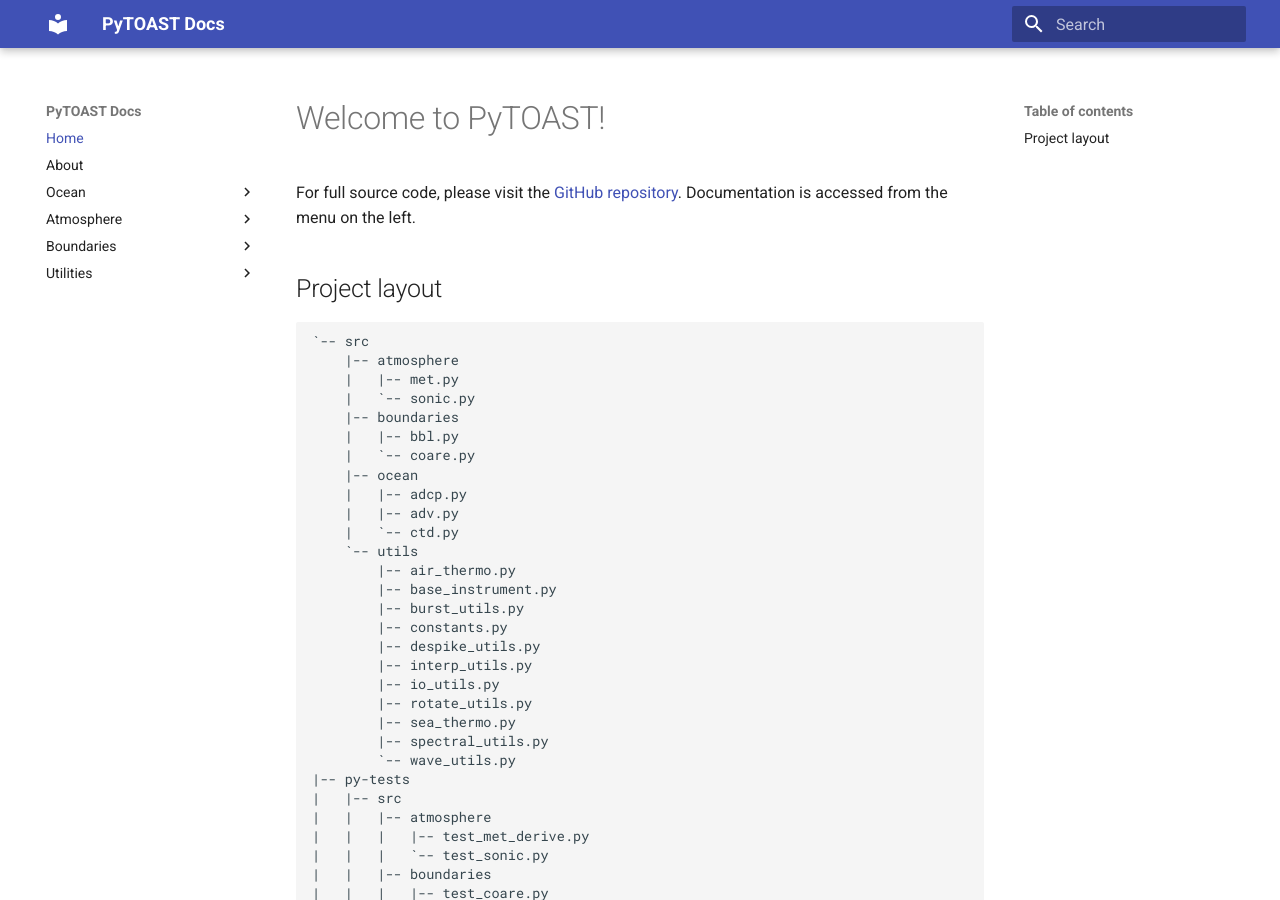
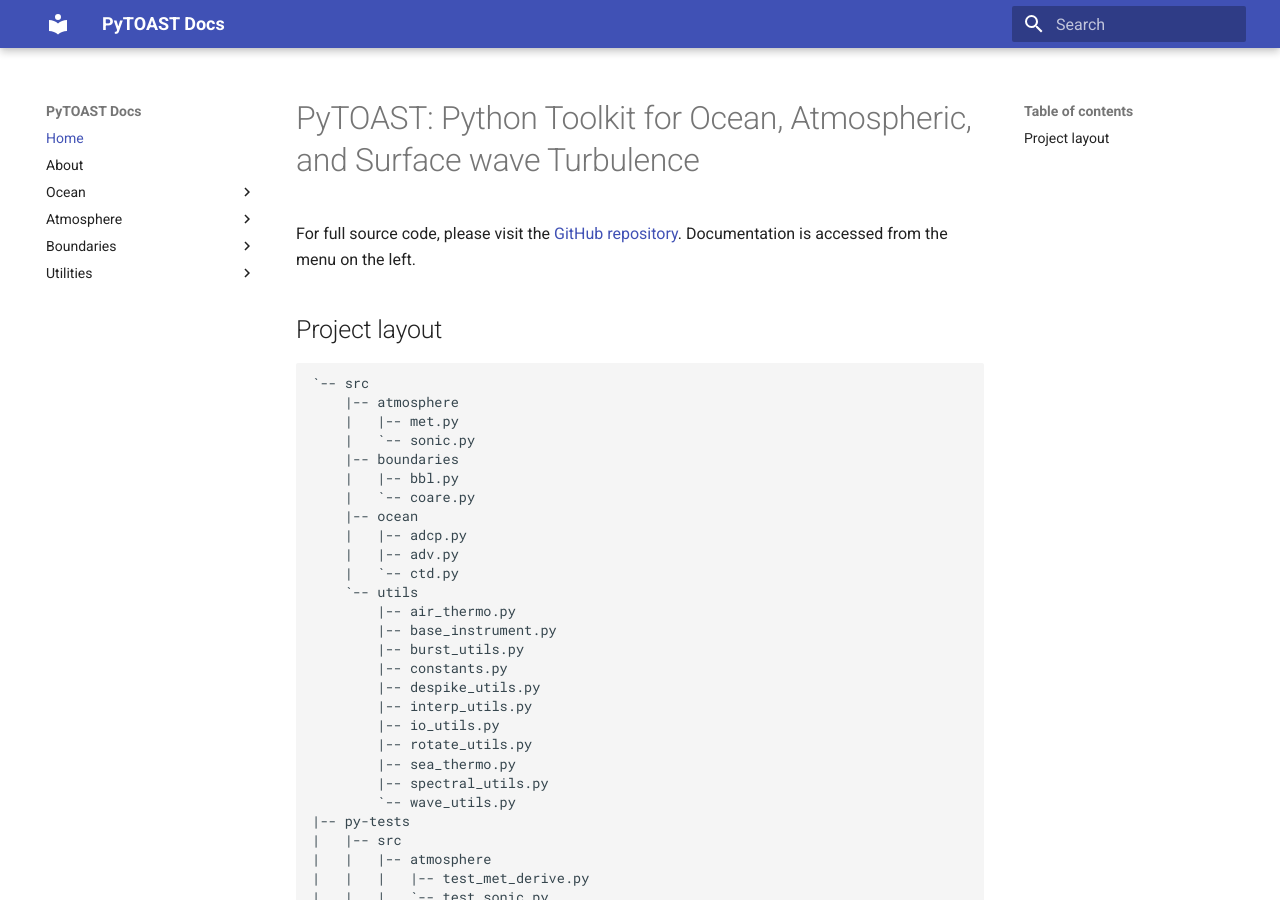
Before and after one commit to galenegan/pytoast, an MkDocs documentation site: the page built from docs/index.md, in a window 1280 px wide and 900 px high. Built offline with MkDocs 1.6.1 and Material for MkDocs 9.7.7, drawn with Linux system fonts in a browser that asks for light colours.

Commit message:
doc update

```diff
--- a/docs/index.md
+++ b/docs/index.md
@@ -1,4 +1,4 @@
-# Welcome to PyTOAST!
+# PyTOAST: Python Toolkit for Ocean, Atmospheric, and Surface wave Turbulence
 
 For full source code, please visit the [GitHub repository](https://github.com/galenegan/pytoast). Documentation is
 accessed from the menu on the left.
```
